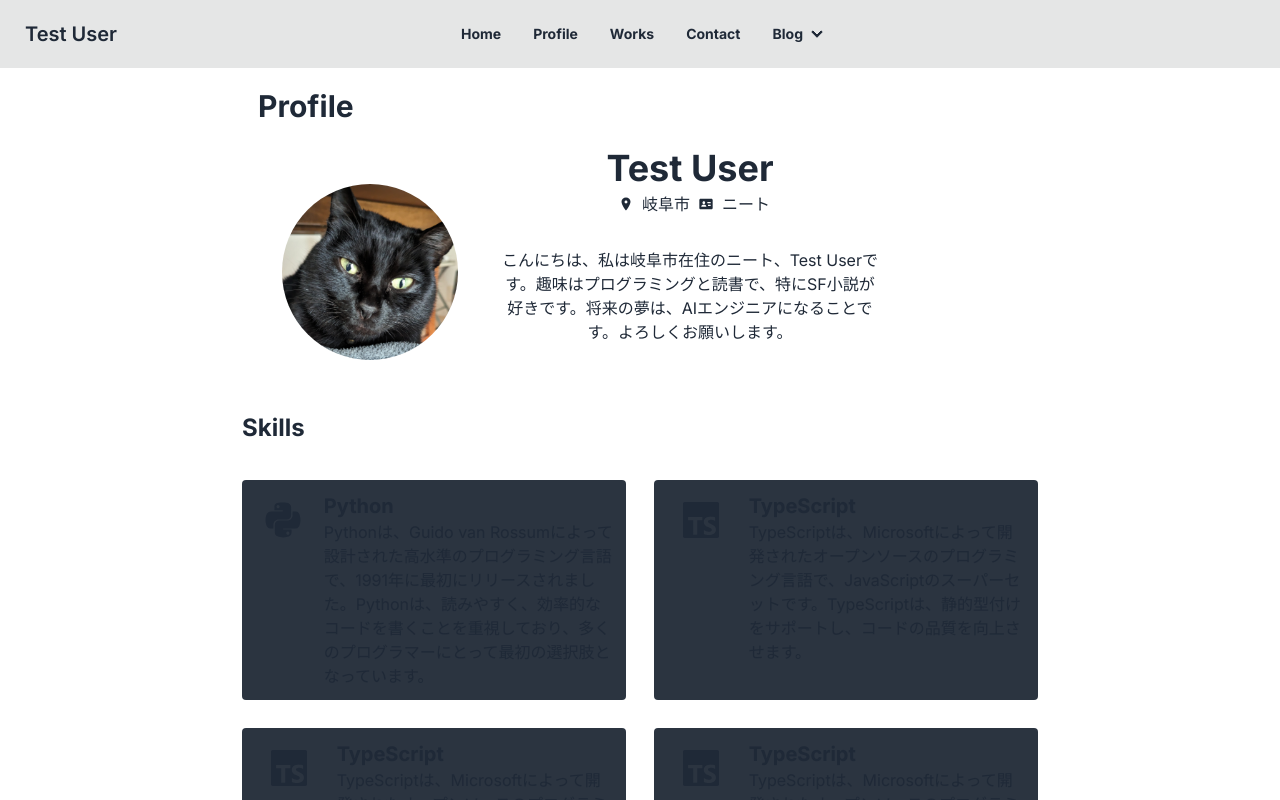
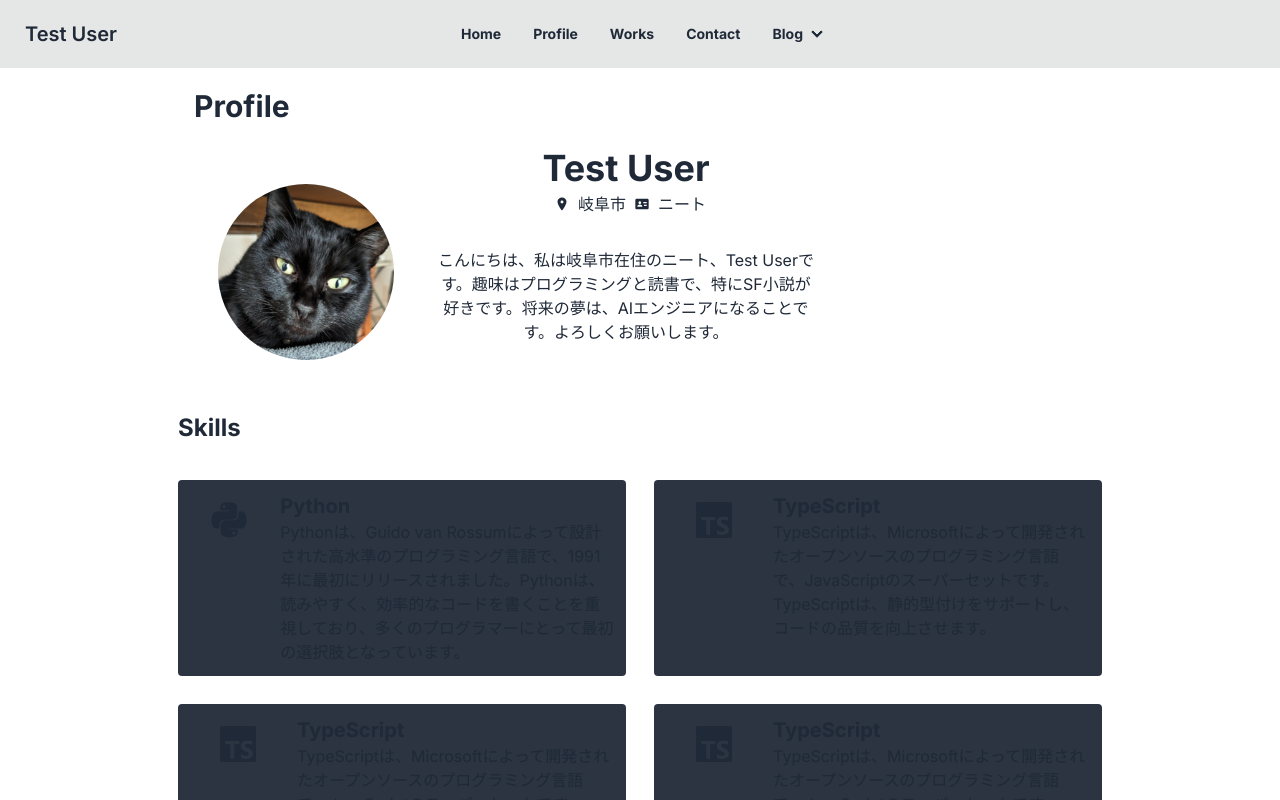
Before and after one commit to Milix-M/milix-m_tempest, a Next.js app in the folder web/: page /profile in a window 1280 px wide. Shown: the top 800 px of the page. Built offline with nearby package versions, Linux system fonts and the light colour scheme.

Commit message:
design fix

```diff
--- a/web/src/components/Skills/Skills.tsx
+++ b/web/src/components/Skills/Skills.tsx
@@ -6,7 +6,7 @@ type SkillsProps = {
 
 const Skills: React.FC<SkillsProps> = ({ title, description, icon }) => {
   return (
-    <div className='max-w-sm bg-neutral p-3 rounded'>
+    <div className='max-w-md bg-neutral p-3 rounded'>
       <div className='flex'>
         <div className='mr-3 rounded-md aspect-square w-full max-h-14 flex justify-center items-center'>
           {icon}
```
